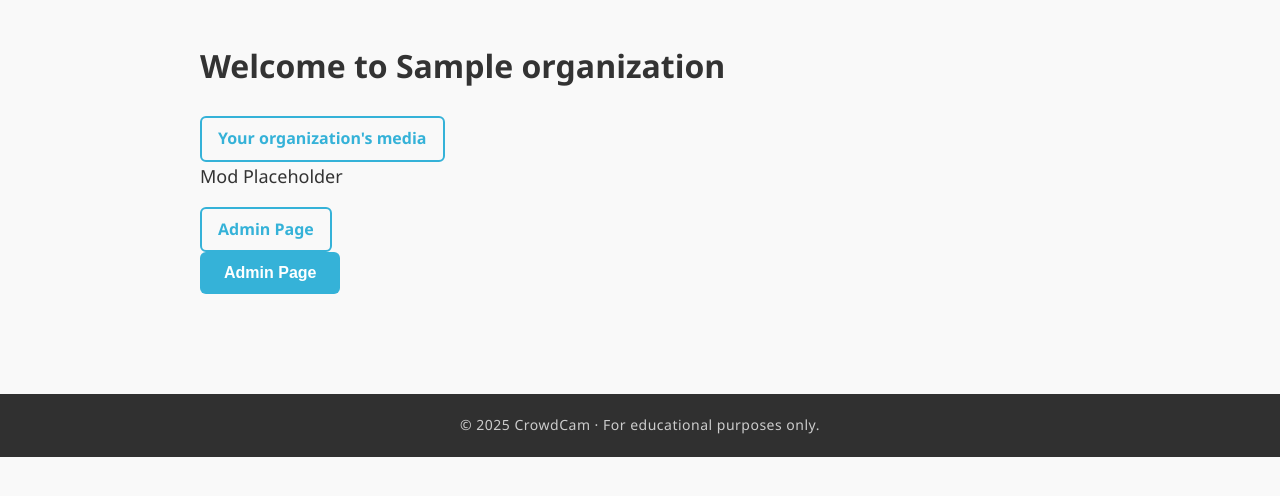
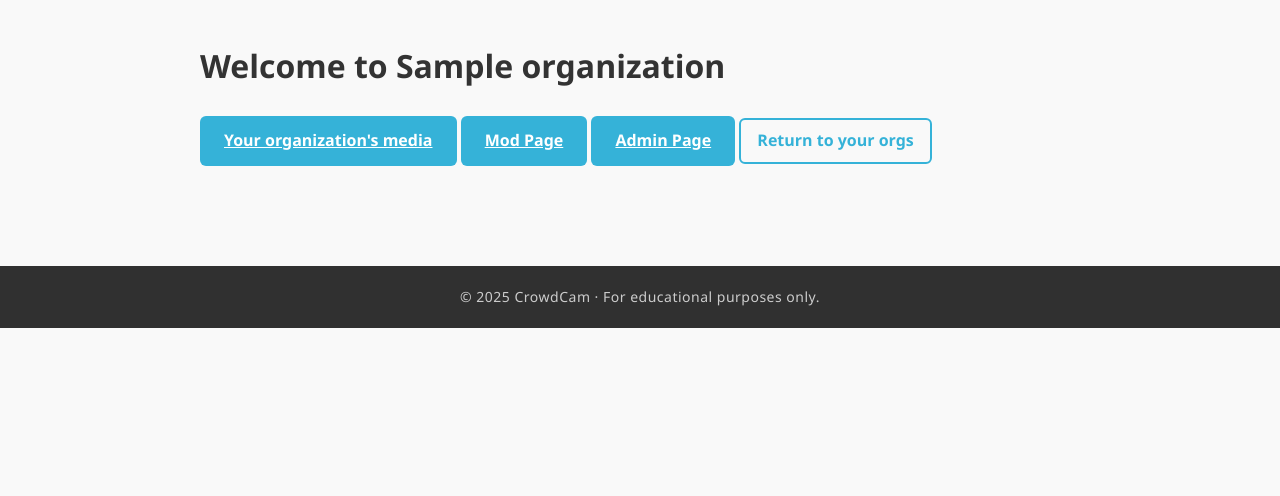
Before and after one commit to crowdcam/crowdcam, a Django app: page /organization/1 in a window 1280 px wide. Shown: the part 159-655 px from the top of the page. Run offline with Django 5.2, Linux system fonts and the light colour scheme; a user stored in the database is signed in; tables that the repository leaves empty hold one stand-in row (values such as "Sample post").

Commit message:
Updated more placeholders/HTML

```diff
--- a/organization/templates/organization/org_view.html
+++ b/organization/templates/organization/org_view.html
@@ -6,24 +6,22 @@
 {% if org %}
 <h1>Welcome to {{org.name}}</h1>
 <br>
-<a class="btn-back" href="{% url 'media_app:media_index' org.slug%}">Your organization's media</a>
+<a class="btn" href="{% url 'media_app:media_index' org.slug%}">Your organization's media</a>
 
 
 {% if is_mod %}
-<p>Mod Placeholder</p>
+<a href="{% url 'organization:mod_index' org.id%}" class="btn">Mod Page</a>
 {% endif %}
 
 {% if is_admin %}
-
-<a class="btn-back" href="{% url 'organization:admin_index' org.id %}">Admin Page</a>
-<form action="{% url 'organization:admin_index' org.id %}" method="get">
-    <button type="submit" class="org-admin-link">Admin Page</button>
-</form>
+<a class="btn" href="{% url 'organization:admin_index' org.id %}">Admin Page</a>
 {% endif %}
 
 {% else %}
 <p>404: Org not found</p>
 {% endif %}
 
+<a class="btn-back" href="{% url 'organization:user_orgs' %}">Return to your orgs</a>
+
 <!-- End of content variable-->
 {% endblock %}
```
Also changed, not shown: organization/templates/organization/admin/index.html (+2 -7 lines).
